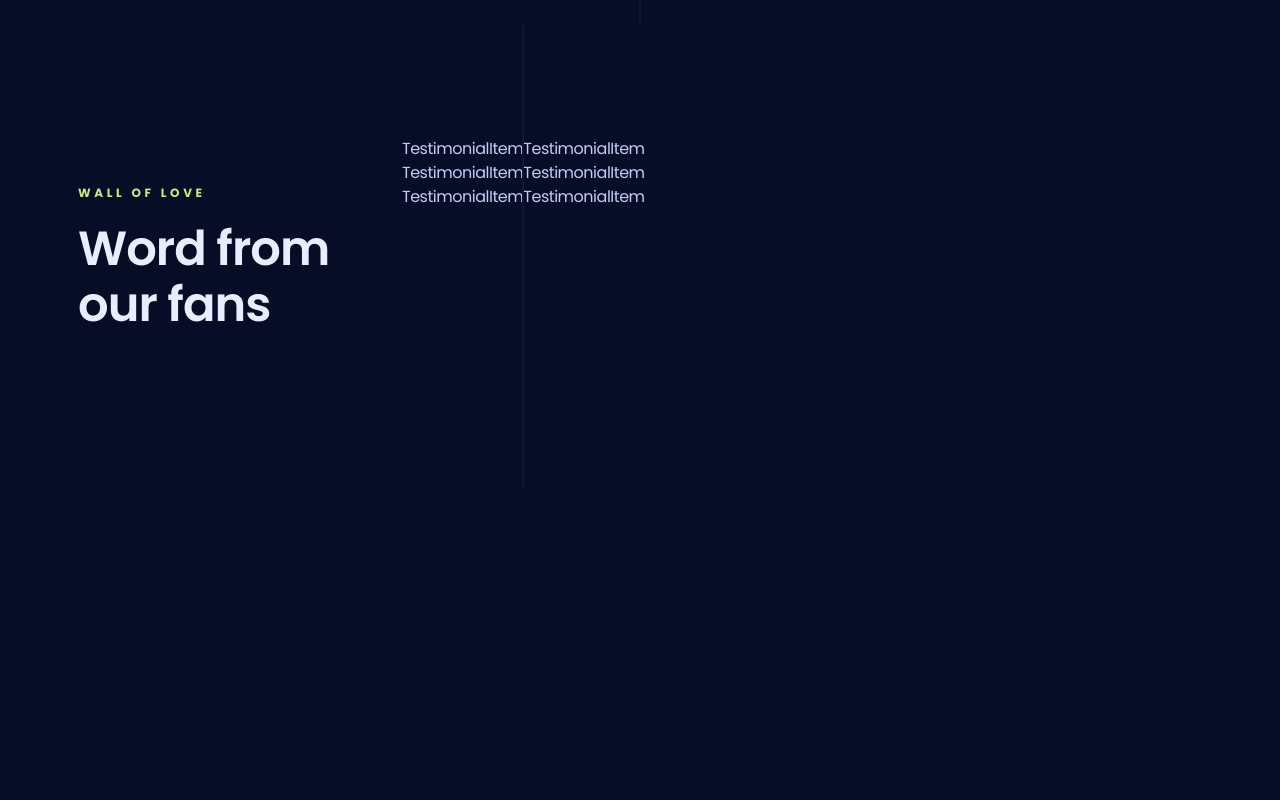
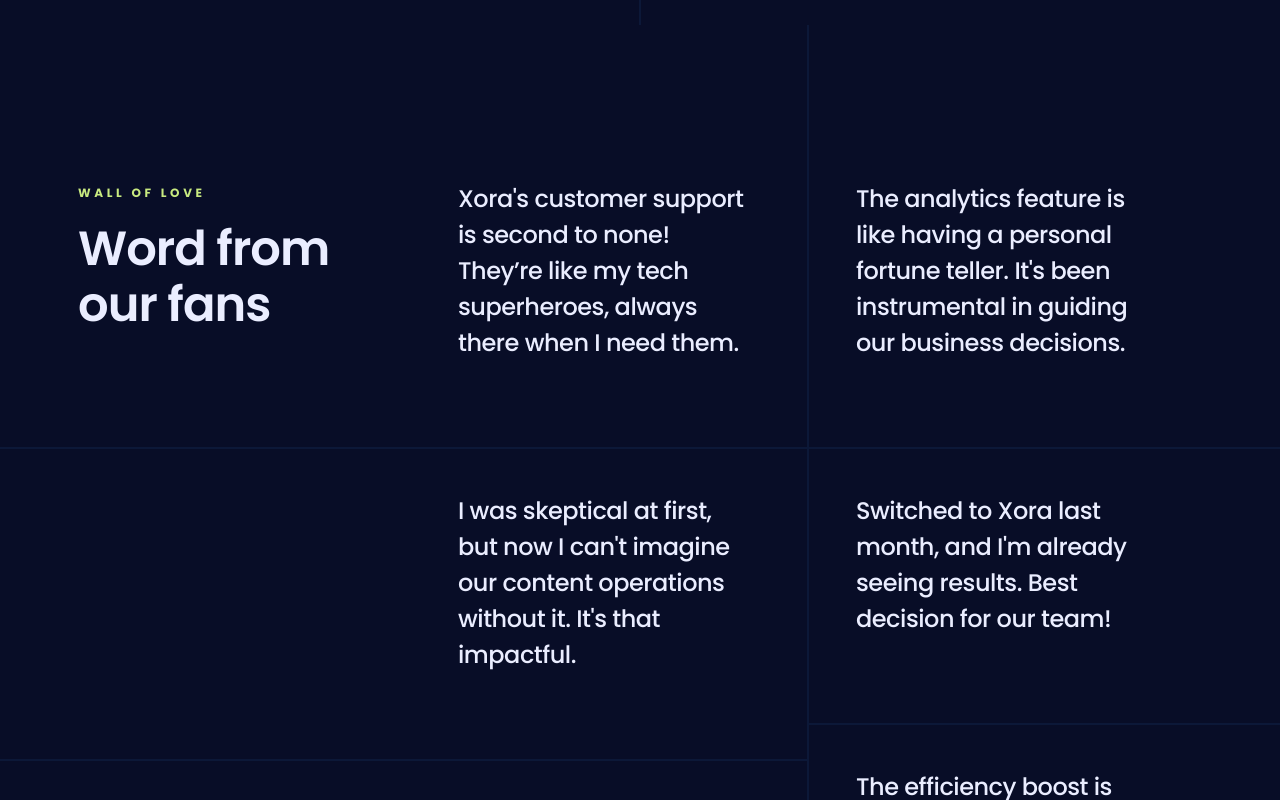
Before and after one commit to brunoamanzechinaenyeze/XORA, a React (Vite) app: page / in a window 1280 px wide. Shown: the part 4260-5060 px from the top of the page. Before the commit the page ends 4753 px from the top, so only its background shows below. Built offline with nearby package versions, Linux system fonts and the light colour scheme.

Commit message:
Styling the testimonial section

```diff
--- a/src/components/TestimonialItem.jsx
+++ b/src/components/TestimonialItem.jsx
@@ -1,8 +1,13 @@
 import React from 'react'
+import clsx from 'clsx'; // Ensure you're using this utility if required
 
 const TestimonialItem = ({ item, containerClassName }) => {
   return (
-    <div>TestimonialItem</div>
+    <div className={clsx('relative px-14 pt-11 pb-14 after:absolute after:bottom-0 after:right-0 after:h-0.5 after:w-screen after:bg-s2 after:content-[""] max-md:px-0 max-md:pt-11 after:max-md:-right-4', containerClassName)}>
+      <blockquote className='h6 mb-8 text-p4'>
+        {item.comment}
+      </blockquote>
+    </div>
   )
 }
 
```
